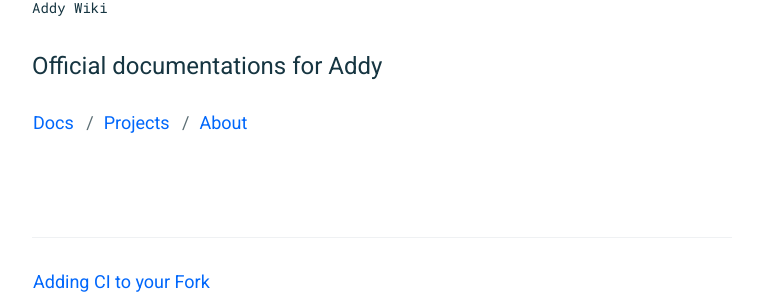
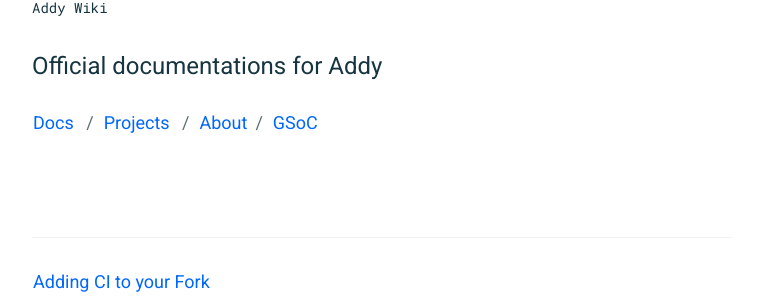
Before and after one commit to addy-org/Wiki, a Jekyll site: the page built from index.md, in a window 1280 px wide. Shown: the part 177-483 px from the top of the page, without its empty margins (258-1021 px from the left). Built offline with Jekyll 4.4.1, drawn with Linux system fonts in a browser that asks for light colours.

Commit message:
header.html: Add GSoC page in header links

```diff
--- a/_includes/header.html
+++ b/_includes/header.html
@@ -4,6 +4,7 @@
     <h1>{{ site.description }}</h1>
     <p>
         <a href="{{ "/" | prepend: site.baseurl }}">Docs</a> <span class="u-separate"></span> <a href="{{ "/projects/" | prepend:
-        site.baseurl }}">Projects</a> <span class="u-separate"></span> <a href="{{ "/about/" | prepend: site.baseurl }}">About</a>
+        site.baseurl }}">Projects</a> <span class="u-separate"></span> <a href="{{ "/about/" | prepend: site.baseurl }}">About</a><span class="u-separate"></span> <a href="{{ "/gsoc/" | prepend:
+        site.baseurl }}">GSoC</a>
     </p>
 </header>
```
